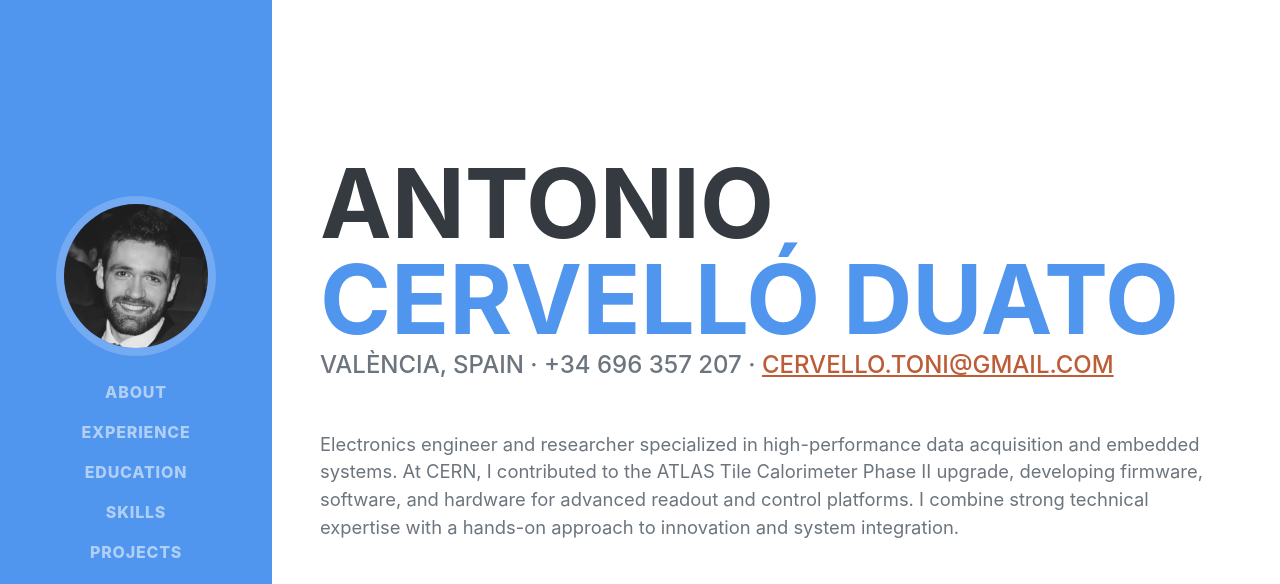
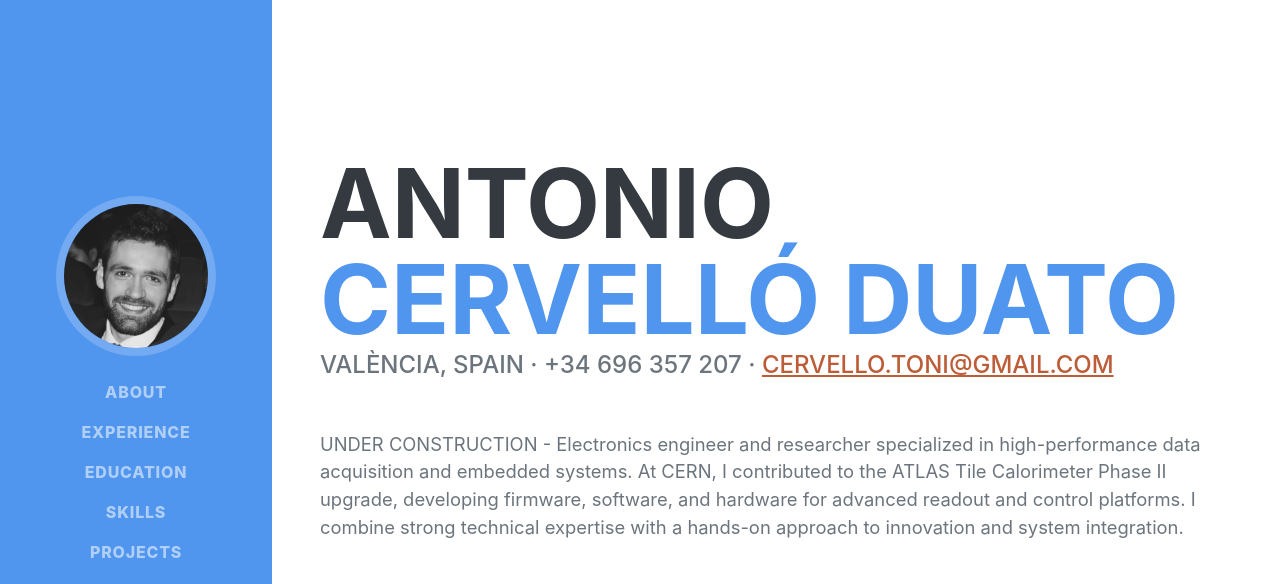
Before and after one commit to acervello/acervello.github.io, a plain HTML site: page index.html in a window 1280 px wide. Shown: the top 584 px of the page. Drawn offline with nearby package versions, Linux system fonts and the light colour scheme; a web font is replaced by a local one.

Commit message:
Under construction text - test

```diff
--- a/index.html
+++ b/index.html
@@ -41,7 +41,7 @@
                         València, Spain · +34 696 357 207 ·
                         <a href="mailto:cervello.toni@gmail.com">cervello.toni@gmail.com</a>
                     </div>
-                    <p class="lead mb-5">Electronics engineer and researcher specialized in high-performance data acquisition and embedded systems. At CERN, I contributed to the ATLAS Tile Calorimeter Phase II upgrade, developing firmware, software, and hardware for advanced readout and control platforms. I combine strong technical expertise with a hands-on approach to innovation and system integration.</p>
+                    <p class="lead mb-5">UNDER CONSTRUCTION - Electronics engineer and researcher specialized in high-performance data acquisition and embedded systems. At CERN, I contributed to the ATLAS Tile Calorimeter Phase II upgrade, developing firmware, software, and hardware for advanced readout and control platforms. I combine strong technical expertise with a hands-on approach to innovation and system integration.</p>
                     <div class="social-icons">
                         <a class="social-icon" href="https://www.linkedin.com/in/cervellotoni/"><i class="fab fa-linkedin-in"></i></a>
                         <a class="social-icon" href="https://github.com/acervello"><i class="fab fa-github"></i></a>
```
